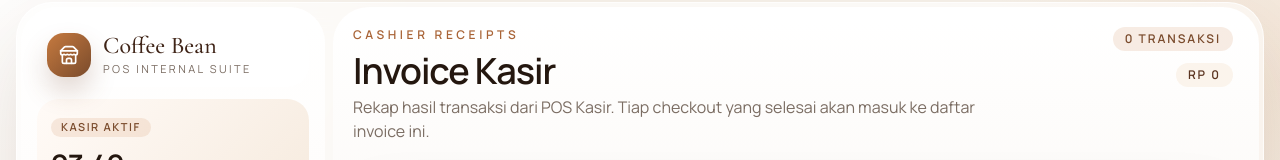
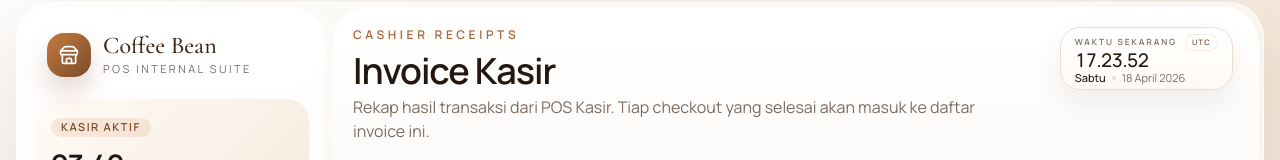
Before and after one commit to valdown/pos-online, a Next.js app: page /invoice-kasir in a window 1280 px wide. Shown: the top 160 px of the page. Built offline with nearby package versions, Linux system fonts and the light colour scheme; no server answers; the database is empty.

Commit message:
Standardize console page header actions

```diff
--- a/app/(console)/invoice-kasir/page.tsx
+++ b/app/(console)/invoice-kasir/page.tsx
@@ -1,5 +1,6 @@
 import { Badge } from "@/components/ui/badge";
 import { Card, CardContent, CardDescription, CardHeader, CardTitle } from "@/components/ui/card";
+import { CurrentTimeDisplay } from "@/components/dashboard/current-time-display";
 import { PageHeader } from "@/components/ui/page-header";
 import type { CashierInvoice } from "@/lib/mock-data";
 import { createAdminSupabaseClient } from "@/lib/supabase/admin";
@@ -60,12 +61,7 @@ export default async function InvoiceKasirPage() {
         eyebrow="Cashier receipts"
         title="Invoice Kasir"
         description="Rekap hasil transaksi dari POS Kasir. Tiap checkout yang selesai akan masuk ke daftar invoice ini."
-        actions={
-          <>
-            <Badge variant="accent">{totalTransactions} transaksi</Badge>
-            <Badge variant="neutral">{formatCurrency(totalRevenue)}</Badge>
-          </>
-        }
+        actions={<CurrentTimeDisplay />}
       />
 
       <Card className="p-6">
--- a/app/(console)/notifikasi/page.tsx
+++ b/app/(console)/notifikasi/page.tsx
@@ -2,6 +2,7 @@
 
 import { useEffect, useState } from "react";
 
+import { CurrentTimeDisplay } from "@/components/dashboard/current-time-display";
 import { Badge } from "@/components/ui/badge";
 import { Card, CardContent, CardDescription, CardHeader, CardTitle } from "@/components/ui/card";
 import { useSettings } from "@/components/providers/settings";
@@ -42,7 +43,7 @@ export default function NotificationsPage() {
               ? "Supabase terdeteksi, tetapi pembacaan atau sinkronisasi terakhir gagal. Feed dan form sementara memakai fallback lokal agar workflow tetap jalan."
               : "Atur broadcast alert penting dengan form lokal yang tersimpan di browser ini untuk preview workflow notifikasi operasional."
         }
-        actions={<Badge variant="success">{notificationSettings.telegramEnabled ? "Telegram tersambung" : "Telegram nonaktif"}</Badge>}
+        actions={<CurrentTimeDisplay />}
       />
 
       <div className="grid gap-6 xl:grid-cols-[1.08fr_0.92fr]">
--- a/app/(console)/produk/page.tsx
+++ b/app/(console)/produk/page.tsx
@@ -1,3 +1,4 @@
+import { CurrentTimeDisplay } from "@/components/dashboard/current-time-display";
 import { Badge } from "@/components/ui/badge";
 import { Card, CardContent, CardDescription, CardHeader, CardTitle } from "@/components/ui/card";
 import { PageHeader } from "@/components/ui/page-header";
@@ -13,7 +14,7 @@ export default async function ProdukPage() {
         eyebrow="Inventory overview"
         title="Produk"
         description="Daftar produk tersusun rapi untuk memantau kategori, harga, stok, dan laju penjualan harian."
-        actions={<Badge variant="neutral">{products.length} menu aktif</Badge>}
+        actions={<CurrentTimeDisplay />}
       />
 
       <Card className="p-6">
--- a/app/(console)/staf/page.tsx
+++ b/app/(console)/staf/page.tsx
@@ -1,3 +1,4 @@
+import { CurrentTimeDisplay } from "@/components/dashboard/current-time-display";
 import { Badge } from "@/components/ui/badge";
 import { Card, CardContent, CardDescription, CardHeader, CardTitle } from "@/components/ui/card";
 import { PageHeader } from "@/components/ui/page-header";
@@ -12,7 +13,7 @@ export default async function StaffPage() {
         eyebrow="Team visibility"
         title="Staf"
         description="Pantau roster, akses sistem, dan status tiap anggota tim dalam tampilan yang mudah dipindai."
-        actions={<Badge variant="accent">{staffMembers.filter((member) => member.status === "Online").length} online</Badge>}
+        actions={<CurrentTimeDisplay />}
       />
 
       <Card className="p-6">
```
